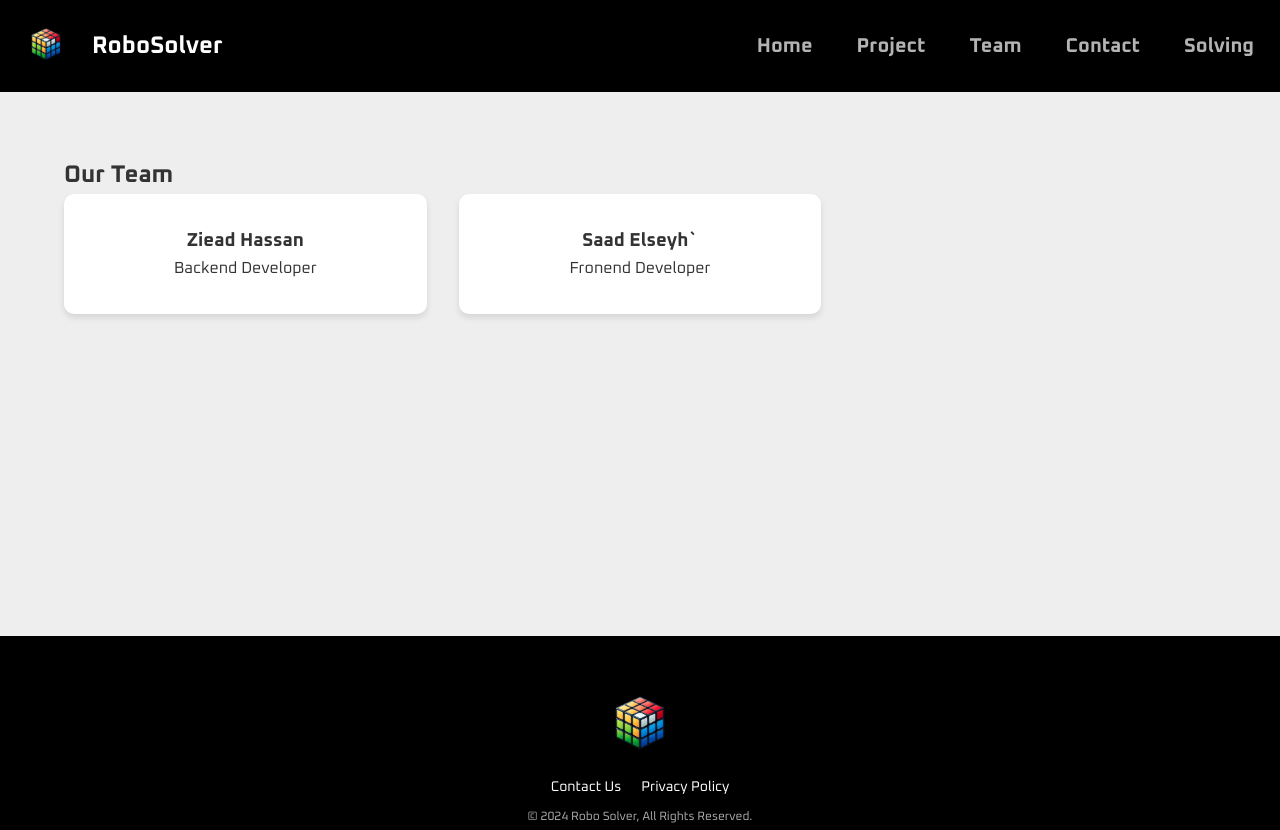
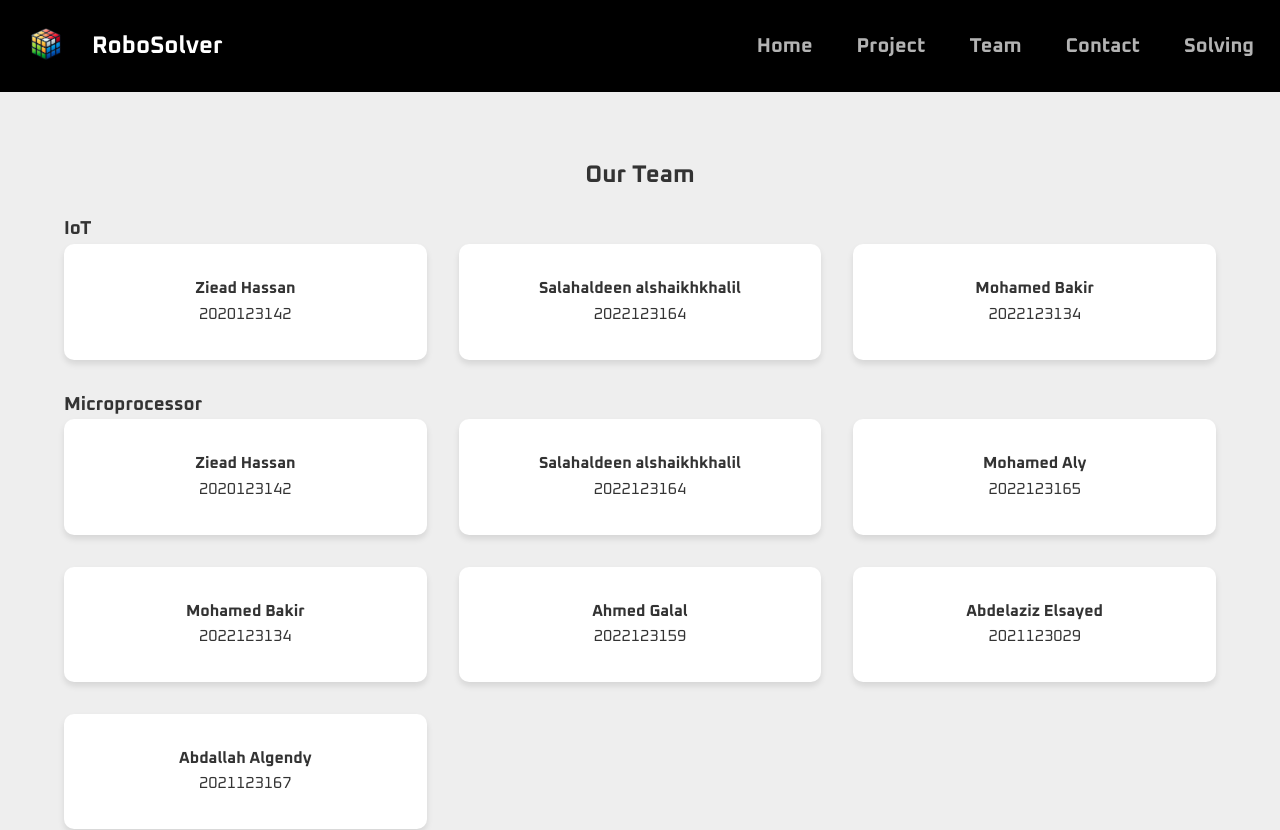
Before and after one commit to SalahKhalill/Rubik_cube, a React (Create React App) app: page /team in a window 1280 px wide. Shown: the top 830 px of the page. Built offline with nearby package versions, Linux system fonts and the light colour scheme.

Commit message:
Updated code

```diff
--- a/src/pages/TeamPage.js
+++ b/src/pages/TeamPage.js
@@ -1,22 +1,48 @@
 import React from 'react';
-import '../styles/global.css'
+import '../styles/global.css';
 
 function TeamPage() {
   const teamMembers = [
-    { name: "Ziead Hassan", role: "Backend Developer"},
-    { name: "Saad Elseyh`", role: "Fronend Developer"},
+    { name: "Ziead Hassan", oNo: 2020123142, id: 2 },
+    { name: "Salahaldeen alshaikhkhalil", oNo: 2022123164, id: 2 },
+    { name: "Mohamed Aly", oNo: 2022123165, id: 1 },
+    { name: "Mohamed Bakir", oNo: 2022123134, id: 2 },
+    { name: "Ahmed Galal", oNo: 2022123159, id: 1 },
+    { name: "Abdelaziz Elsayed", oNo: 2021123029, id: 1 },
+    { name: "Abdallah Algendy", oNo: 2021123167, id: 1 },
+
   ];
 
   return (
     <section className="team-section">
       <h2>Our Team</h2>
-      <div className="team-grid">
-        {teamMembers.map((member, index) => (
-          <div key={index} className="team-member">
-            <h3>{member.name}</h3>
-            <p>{member.role}</p>
-          </div>
-        ))}
+
+      <div className="iot-section">
+        <h3>IoT</h3>
+        <div className="team-grid">
+          {teamMembers
+            .filter((member) => member.id === 2)
+            .map((member, index) => (
+              <div key={index} className="team-member">
+                <h4>{member.name}</h4>
+                <p>{member.oNo}</p>
+              </div>
+            ))}
+        </div>
+      </div>
+
+      <div className="microprocessor-section">
+        <h3>Microprocessor</h3>
+        <div className="team-grid">
+          {teamMembers
+            .filter((member) => member.id === 1 || member.id === 2)
+            .map((member, index) => (
+              <div key={index} className="team-member">
+                <h4>{member.name}</h4>
+                <p>{member.oNo}</p>
+              </div>
+            ))}
+        </div>
       </div>
     </section>
   );
--- a/src/styles/global.css
+++ b/src/styles/global.css
@@ -252,9 +252,18 @@ nav {
 /* Team Section */
 .team-section {
     padding: 4rem 5%;
-    height: 68vh;
+    height: 100vh;
 }
-
+.team-section h2{
+  display: flex;
+  justify-content: center;
+}
+.iot-section{
+  padding-top: 20px;
+}
+.microprocessor-section{
+  padding-top: 30px;
+}
 .team-grid {
     display: grid;
     grid-template-columns: repeat(3, 1fr);
```
